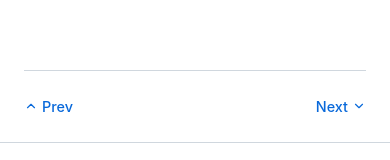
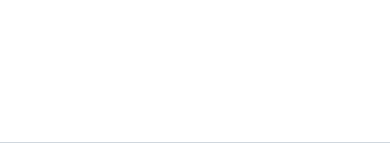
Before and after one commit to flacito/webbs-5-things, a React (Vite) app: page /#/0 in a window 390 px wide. Shown: the part 1491-1651 px from the top of the page. Built offline with nearby package versions, Linux system fonts and the light colour scheme.

Commit message:
remove prev/next navigation links from mobile presentation
Co-Authored-By: Claude Opus 4.5 <noreply@anthropic.com>

```diff
--- a/src/components/MobilePresentationView.tsx
+++ b/src/components/MobilePresentationView.tsx
@@ -1,9 +1,8 @@
-import { useMemo, useCallback } from "react";
+import { useMemo } from "react";
 import ReactMarkdown from "react-markdown";
 import remarkGfm from "remark-gfm";
 import rehypeHighlight from "rehype-highlight";
 import rehypeRaw from "rehype-raw";
-import { ChevronDown, ChevronUp } from "lucide-react";
 import { SeminarCTA } from "./SeminarCTA";
 
 interface Slide {
@@ -74,19 +73,11 @@ interface MobilePresentationViewProps {
 export function MobilePresentationView({ content }: MobilePresentationViewProps) {
   const slides = useMemo(() => parseMarkdownToSlides(content), [content]);
 
-  const scrollToSlide = useCallback((slideIndex: number) => {
-    const slideElement = document.getElementById(`mobile-slide-${slideIndex}`);
-    if (slideElement) {
-      slideElement.scrollIntoView({ behavior: "smooth", block: "start" });
-    }
-  }, []);
-
   return (
     <div className="mobile-presentation">
       {slides.map((slide, i) => (
         <div
           key={i}
-          id={`mobile-slide-${i}`}
           className={`mobile-slide ${slide.isAppendix ? "mobile-slide-appendix" : ""}`}
         >
           <div className="mobile-slide-content">
@@ -102,34 +93,6 @@ export function MobilePresentationView({ content }: MobilePresentationViewProps)
               </div>
             )}
           </div>
-          {!slide.isAppendix && (
-            <div className="mobile-slide-footer">
-              {i > 0 ? (
-                <button
-                  onClick={() => scrollToSlide(i - 1)}
-                  className="mobile-slide-prev"
-                  aria-label="Previous slide"
-                >
-                  <ChevronUp size={14} />
-                  <span>Prev</span>
-                </button>
-              ) : (
-                <div className="mobile-slide-number">
-                  {i + 1} / {slides.length}
-                </div>
-              )}
-              {i < slides.length - 1 && (
-                <button
-                  onClick={() => scrollToSlide(i + 1)}
-                  className="mobile-slide-next"
-                  aria-label="Next slide"
-                >
-                  <span>Next</span>
-                  <ChevronDown size={14} />
-                </button>
-              )}
-            </div>
-          )}
         </div>
       ))}
     </div>
```
